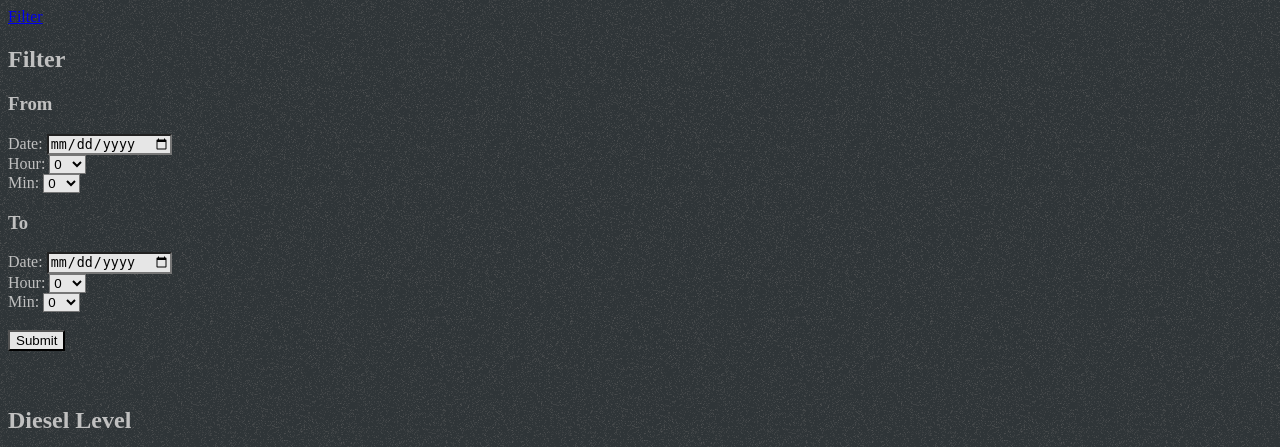
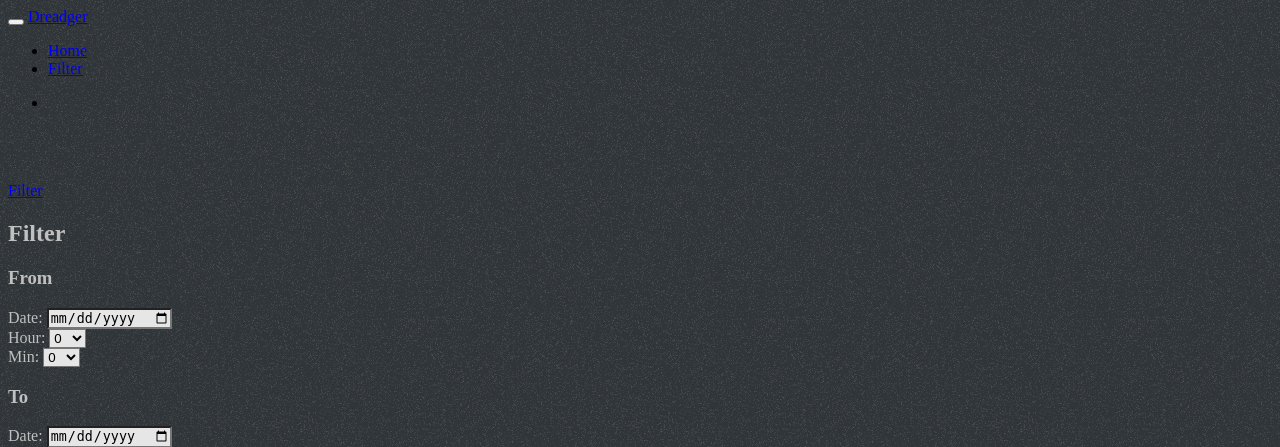
Before and after one commit to sebinsequira/dreadger_mycode, a Flask app: template templates/Home.html in a window 1280 px wide. Shown: the top 447 px of the page. Run offline with Flask 2, Linux system fonts and the light colour scheme; the template is opened without the code that fills it, so the values that code supplies are empty; some libraries are stand-ins or nearby versions.

Commit message:
Navbar modified

```diff
--- a/templates/base.html
+++ b/templates/base.html
@@ -12,22 +12,41 @@
 
 {% block navbar %}
 
-    <div class="navbar navbar-inverse" role="navigation" id="navbar">
-        <div class="container">
 
+    <nav class="navbar navbar-inverse navbar-fixed-top" >
+      <div class="container">
+        <div class="navbar-header">
+          <button type="button" class="navbar-toggle" data-toggle="collapse" data-target="#myNavbar">
+            <span class="icon-bar"></span>
+            <span class="icon-bar"></span>
+            <span class="icon-bar"></span>
+          </button>
+          <a class="navbar-brand" href="/home">Dreadger</a>
+        </div>
+        <div class="collapse navbar-collapse" id="myNavbar">
+          <ul class="nav navbar-nav">
 
-            <div class="pull-right">
+            <li><a href="/home">Home</a></li>
+            <li><a href="/filter">Filter</a></li>
+
+            </ul>
+            <ul class="nav navbar-nav navbar-right">
+                <li>
                 {% if current_user.is_authenticated()%}
-                <a id="navbarText1" class="navbar-brand" href="/logout">Sign Out</a>
+                <a class="navbar-brand" href="/logout"><span class="glyphicon glyphicon-log-out"></span> Logout</a>
                 {% endif %}
-            </div>
+                </li>
+            </ul>
         </div>
-    </div>
+      </div>
+    </nav>
+
 
 {% endblock %}
 
 {% block content %}
 <div class="container">
+    <br/><br/><br/>
     {% for message in get_flashed_messages() %}
     <div class="alert alert-warning">
         <button type="button" class="close" data-dismiss="alert">&times;</button>
```
